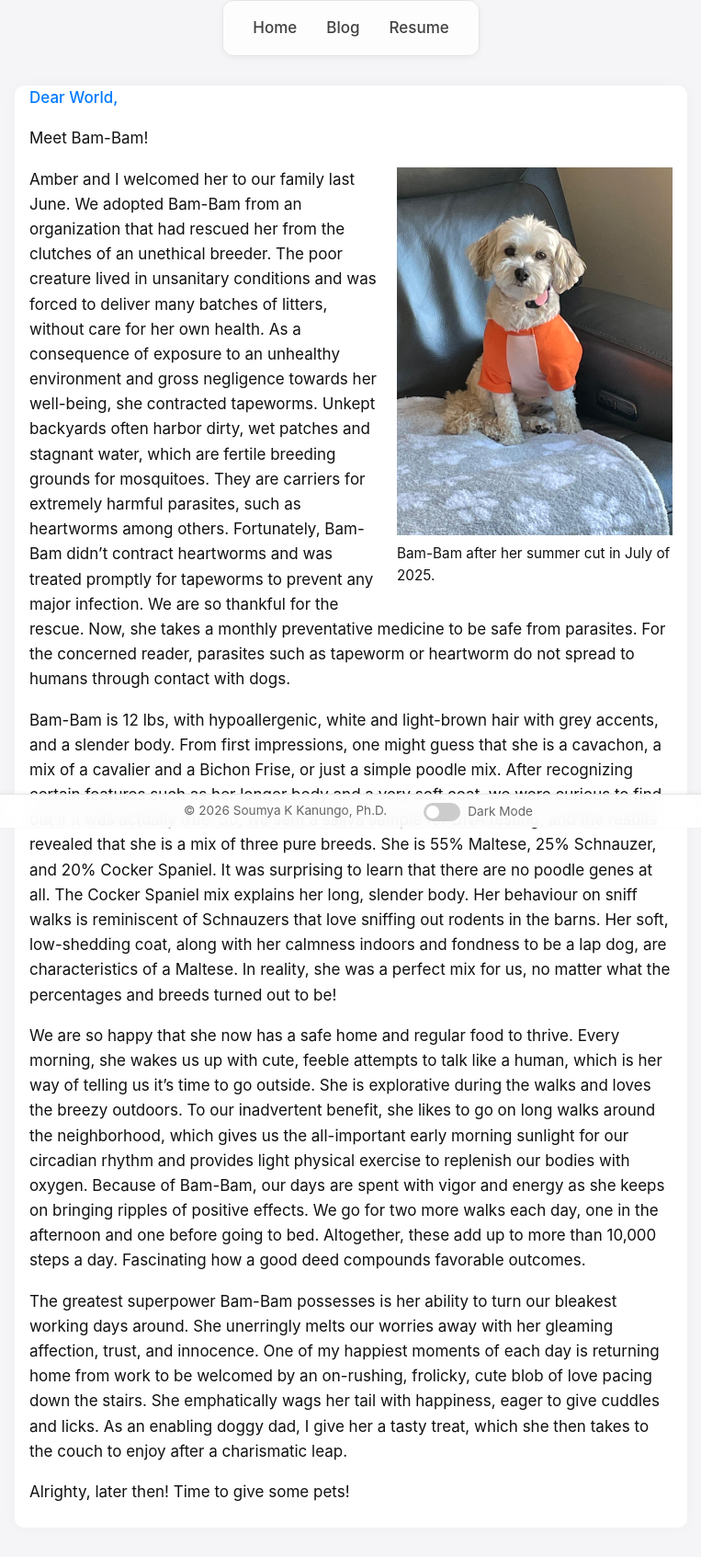
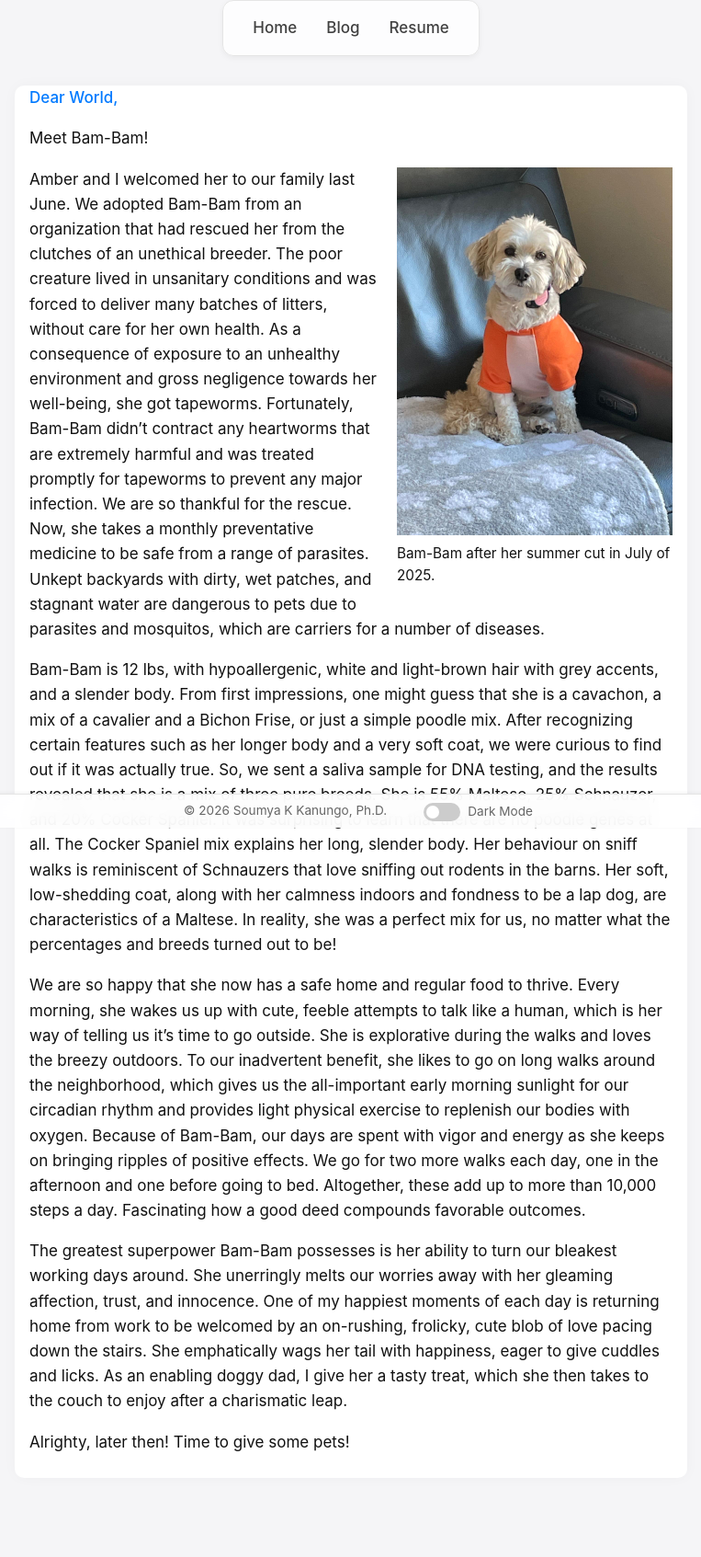
Before and after one commit to kanungo92/kanungo92.github.io, a Jekyll site: the page built from _posts/2026-02-01-Bam-Bam.md, in a window 1280 px wide. Shown: the whole page at 92% size, without its empty margins (258-1021 px from the left). Built offline with Jekyll 4.4.1, drawn with Linux system fonts in a browser that asks for light colours; after the commit the page ends 1639 px from its top, so only the background shows below that.

Commit message:
corrected some factual mistakes

```diff
--- a/_posts/2026-02-01-Bam-Bam.md
+++ b/_posts/2026-02-01-Bam-Bam.md
@@ -12,7 +12,7 @@ Meet Bam-Bam!
     Bam-Bam after her summer cut in July of 2025.
   </figcaption>
 </figure>
-Amber and I welcomed her to our family last June. We adopted Bam-Bam from an organization that had rescued her from the clutches of an unethical breeder. The poor creature lived in unsanitary conditions and was forced to deliver many batches of litters, without care for her own health. As a consequence of exposure to an unhealthy environment and gross negligence towards her well-being, she contracted tapeworms. Unkept backyards often harbor dirty, wet patches and stagnant water, which are fertile breeding grounds for mosquitoes. They are carriers for extremely harmful parasites, such as heartworms among others. Fortunately, Bam-Bam didn't contract heartworms and was treated promptly for tapeworms to prevent any major infection. We are so thankful for the rescue. Now, she takes a monthly preventative medicine to be safe from parasites. For the concerned reader, parasites such as tapeworm or heartworm do not spread to humans through contact with dogs.
+Amber and I welcomed her to our family last June. We adopted Bam-Bam from an organization that had rescued her from the clutches of an unethical breeder. The poor creature lived in unsanitary conditions and was forced to deliver many batches of litters, without care for her own health. As a consequence of exposure to an unhealthy environment and gross negligence towards her well-being, she got tapeworms.  Fortunately, Bam-Bam didn't contract any heartworms that are extremely harmful and was treated promptly for tapeworms to prevent any major infection. We are so thankful for the rescue. Now, she takes a monthly preventative medicine to be safe from a range of parasites. Unkept backyards with dirty, wet patches, and stagnant water are dangerous to pets due to parasites and mosquitos, which are carriers for a number of diseases.
 
 Bam-Bam is 12 lbs, with hypoallergenic, white and light-brown hair with grey accents, and a slender body. From first impressions, one might guess that she is a cavachon, a mix of a cavalier and a Bichon Frise, or just a simple poodle mix. After recognizing certain features such as her longer body and a very soft coat, we were curious to find out if it was actually true. So, we sent a saliva sample for DNA testing, and the results revealed that she is a mix of three pure breeds. She is 55% Maltese, 25% Schnauzer, and 20% Cocker Spaniel. It was surprising to learn that there are no poodle genes at all. The Cocker Spaniel mix explains her long, slender body. Her behaviour on sniff walks is reminiscent of Schnauzers that love sniffing out rodents in the barns. Her soft, low-shedding coat, along with her calmness indoors and fondness to be a lap dog, are characteristics of a Maltese. In reality, she was a perfect mix for us, no matter what the percentages and breeds turned out to be!
 
```
Also changed, not shown: 1 other file.
